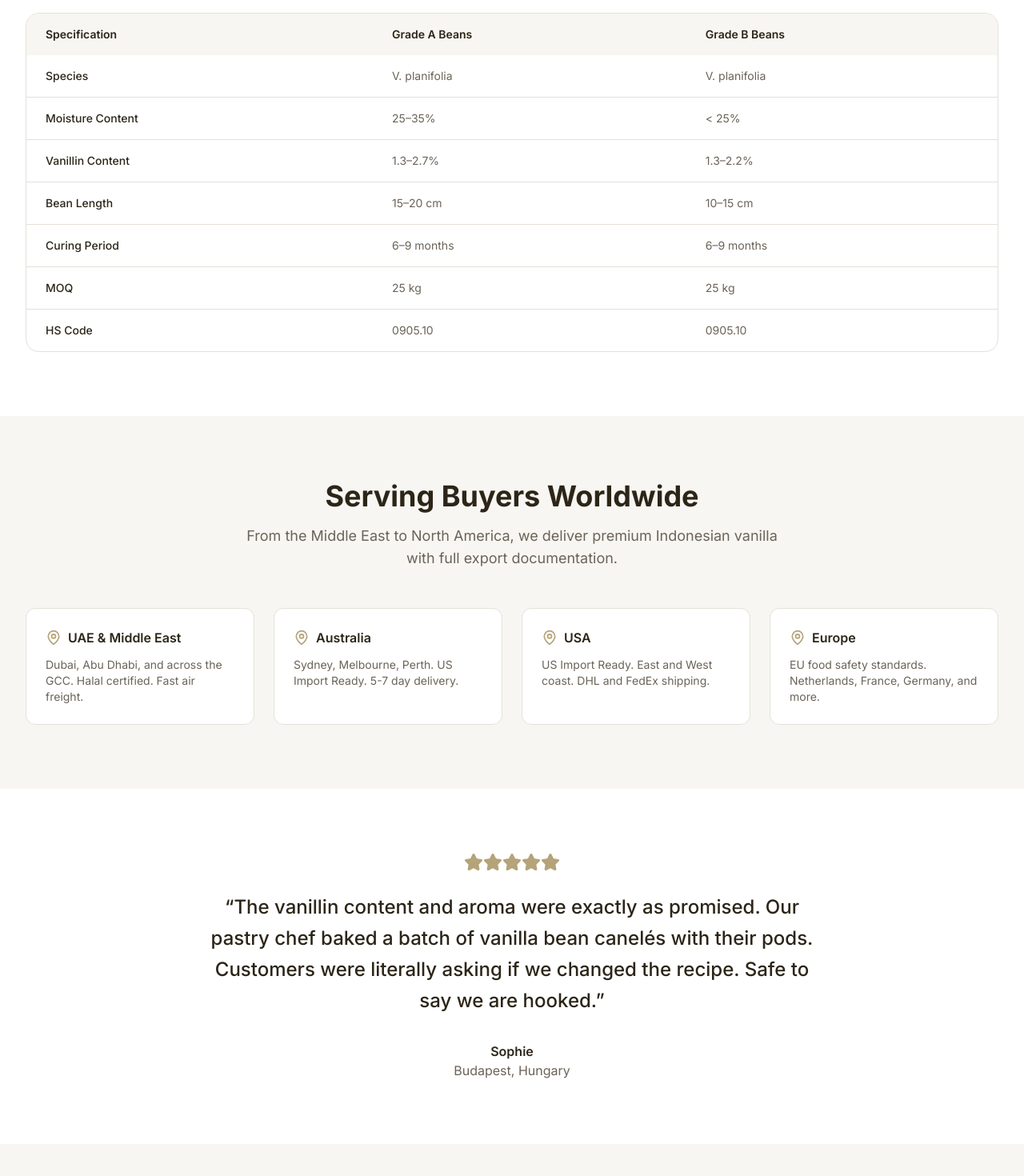
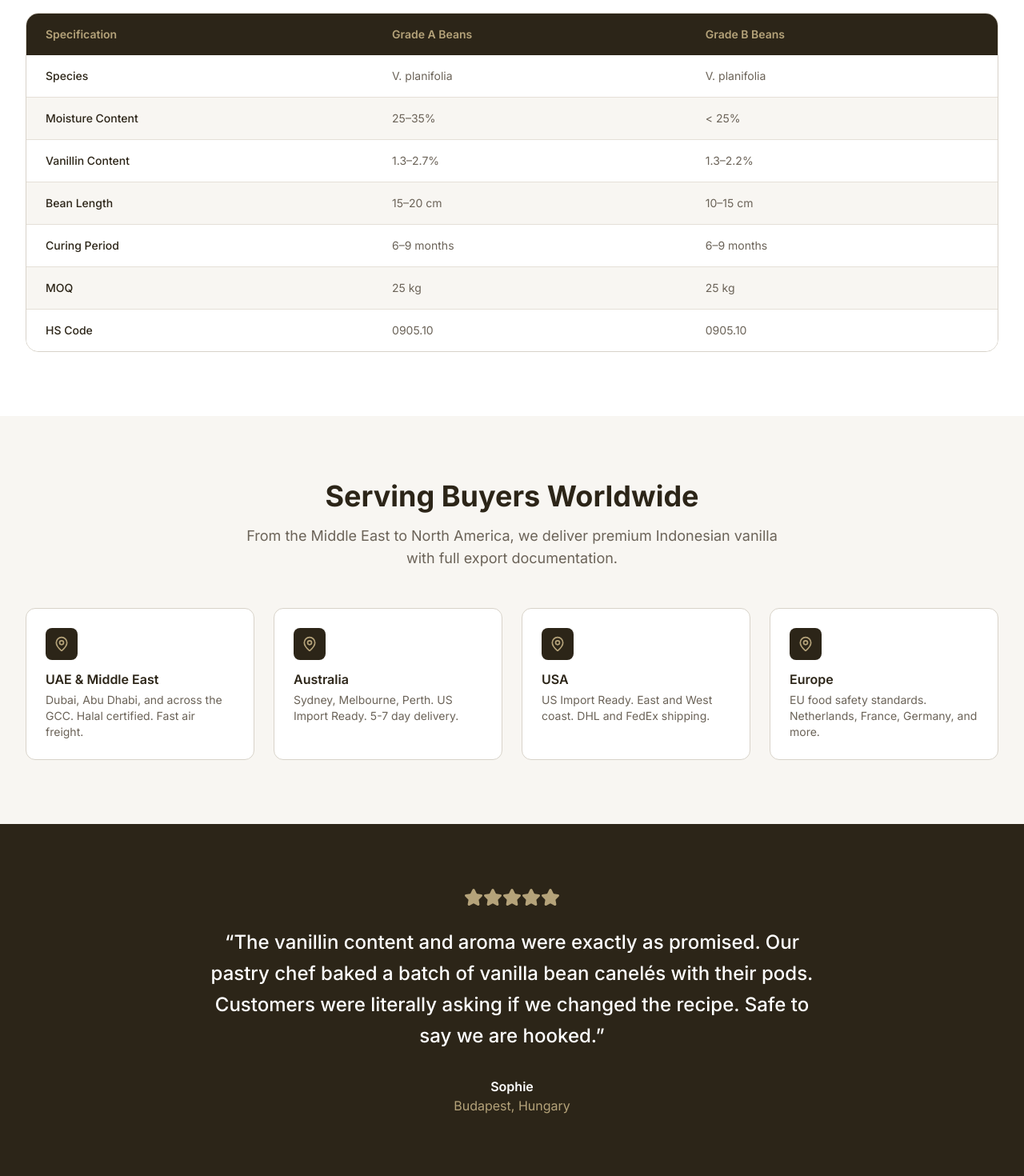
Before and after one commit to irfanmulachela-glitch/vanilla, a Next.js app: page / in a window 1280 px wide. Shown: the part 2760-4230 px from the top of the page at 80% size. Built offline with nearby package versions, Linux system fonts and the light colour scheme.

Commit message:
fix: improve homepage UI - icons, table, regions, testimonial

```diff
--- a/src/app/page.tsx
+++ b/src/app/page.tsx
@@ -240,7 +240,7 @@ export default function HomePage() {
                   },
                 ].map((item) => (
                   <div key={item.title} className="flex gap-4">
-                    <div className="w-12 h-12 bg-white rounded-xl flex items-center justify-center flex-shrink-0 border border-[#E5E0D8]">
+                    <div className="w-12 h-12 bg-[#2C2518] rounded-xl flex items-center justify-center flex-shrink-0">
                       <item.icon className="w-6 h-6 text-[#B5A37A]" />
                     </div>
                     <div>
@@ -285,18 +285,18 @@ export default function HomePage() {
             </p>
           </div>
 
-          <div className="bg-white rounded-2xl border border-[#E5E0D8] overflow-hidden">
+          <div className="bg-white rounded-2xl border border-[#D8D3C9] overflow-hidden">
             <div className="overflow-x-auto">
               <table className="w-full">
-                <thead className="bg-[#F8F6F2]">
+                <thead className="bg-[#2C2518]">
                   <tr>
-                    <th className="px-6 py-4 text-left text-sm font-semibold text-[#2C2518]">
+                    <th className="px-6 py-4 text-left text-sm font-semibold text-[#B5A37A]">
                       Specification
                     </th>
-                    <th className="px-6 py-4 text-left text-sm font-semibold text-[#2C2518]">
+                    <th className="px-6 py-4 text-left text-sm font-semibold text-[#B5A37A]">
                       Grade A Beans
                     </th>
-                    <th className="px-6 py-4 text-left text-sm font-semibold text-[#2C2518]">
+                    <th className="px-6 py-4 text-left text-sm font-semibold text-[#B5A37A]">
                       Grade B Beans
                     </th>
                   </tr>
@@ -310,8 +310,8 @@ export default function HomePage() {
                     { spec: "Curing Period", gradeA: "6–9 months", gradeB: "6–9 months" },
                     { spec: "MOQ", gradeA: "25 kg", gradeB: "25 kg" },
                     { spec: "HS Code", gradeA: "0905.10", gradeB: "0905.10" },
-                  ].map((row) => (
-                    <tr key={row.spec} className="hover:bg-[#F8F6F2]">
+                  ].map((row, index) => (
+                    <tr key={row.spec} className={index % 2 === 0 ? "bg-white" : "bg-[#F8F6F2]"}>
                       <td className="px-6 py-4 text-sm font-medium text-[#2C2518]">
                         {row.spec}
                       </td>
@@ -373,14 +373,14 @@ export default function HomePage() {
               <Link
                 key={item.region}
                 href={item.href}
-                className="group p-6 bg-white rounded-xl border border-[#E5E0D8] hover:border-[#B5A37A] transition-colors"
+                className="group p-6 bg-white rounded-xl border border-[#D8D3C9] hover:border-[#B5A37A]/60 hover:shadow-lg transition-all duration-300"
               >
-                <div className="flex items-center gap-2 mb-3">
-                  <MapPin className="w-5 h-5 text-[#B5A37A]" />
-                  <h3 className="font-semibold text-[#2C2518] group-hover:text-[#B5A37A] transition-colors">
-                    {item.region}
-                  </h3>
+                <div className="w-10 h-10 bg-[#2C2518] rounded-lg flex items-center justify-center mb-3 group-hover:bg-[#B5A37A] transition-colors duration-300">
+                  <MapPin className="w-5 h-5 text-[#B5A37A] group-hover:text-white transition-colors duration-300" />
                 </div>
+                <h3 className="font-semibold text-[#2C2518] mb-1 group-hover:text-[#B5A37A] transition-colors">
+                  {item.region}
+                </h3>
                 <p className="text-sm text-[#6B6358]">{item.description}</p>
               </Link>
             ))}
@@ -389,7 +389,7 @@ export default function HomePage() {
       </section>
 
       {/* Testimonial */}
-      <section className="py-20 bg-white">
+      <section className="py-20 bg-[#2C2518]">
         <div className="max-w-7xl mx-auto px-4 sm:px-6 lg:px-8">
           <div className="max-w-3xl mx-auto text-center">
             <div className="flex justify-center mb-6">
@@ -400,15 +400,15 @@ export default function HomePage() {
                 />
               ))}
             </div>
-            <blockquote className="text-xl lg:text-2xl font-medium text-[#2C2518] mb-8 leading-relaxed">
+            <blockquote className="text-xl lg:text-2xl font-medium text-white mb-8 leading-relaxed">
               &ldquo;The vanillin content and aroma were exactly as promised.
               Our pastry chef baked a batch of vanilla bean canelés with their
               pods. Customers were literally asking if we changed the recipe.
               Safe to say we are hooked.&rdquo;
             </blockquote>
             <div>
-              <p className="font-semibold text-[#2C2518]">Sophie</p>
-              <p className="text-[#6B6358]">Budapest, Hungary</p>
+              <p className="font-semibold text-white">Sophie</p>
+              <p className="text-[#B5A37A]">Budapest, Hungary</p>
             </div>
           </div>
         </div>
```
